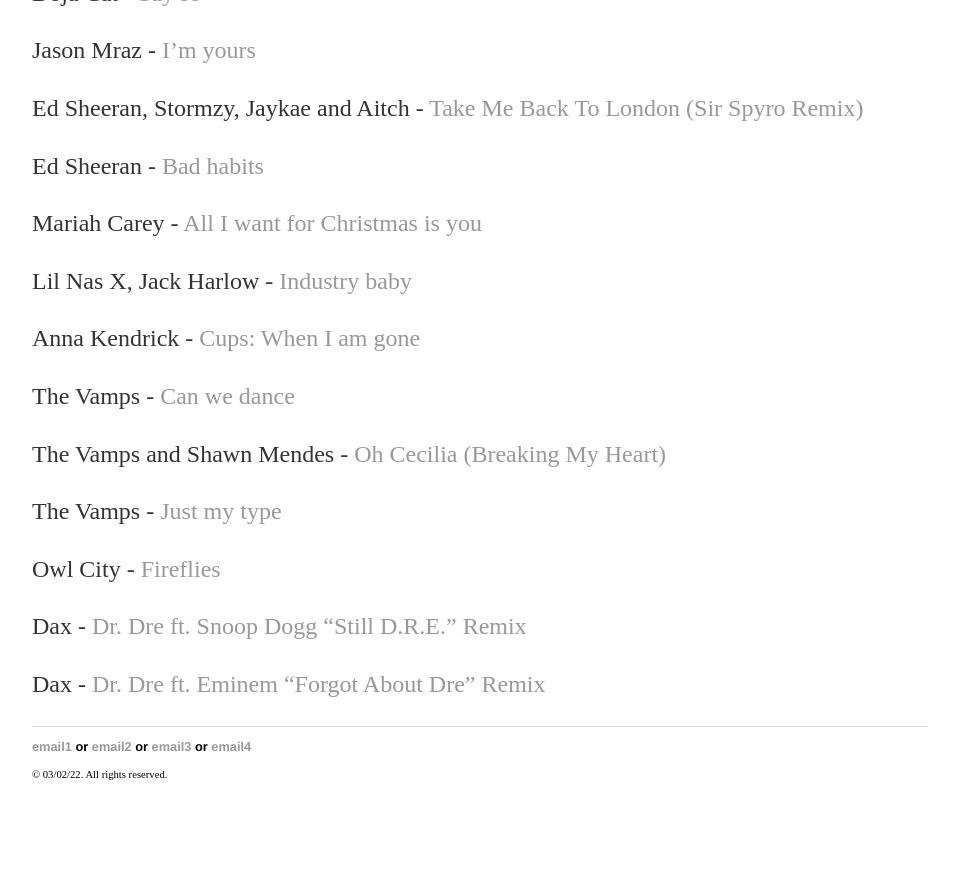
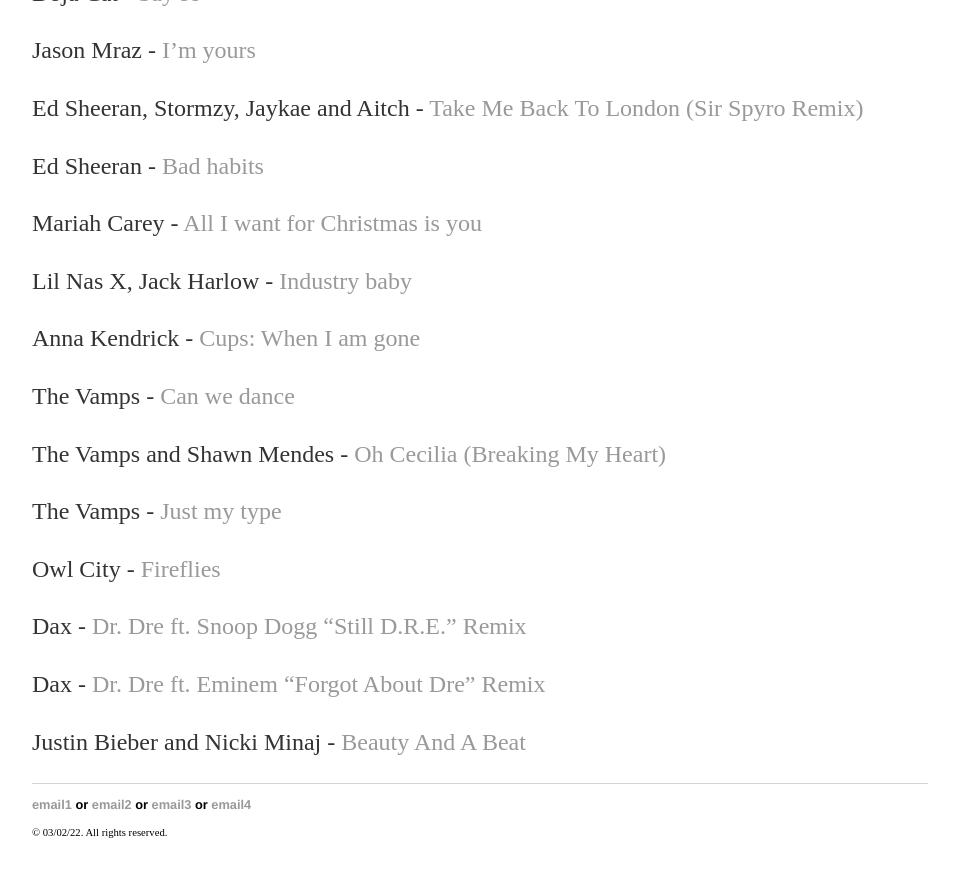
Before and after one commit to yjkweon24/yjkweon24.github.io, a Jekyll site: the page built from _posts/2018-10-23-songs-that-i-love.md, in a window 1280 px wide and 900 px high, scrolled down 18854 px. Shown: the top 877 px of the window, without its empty margins (160-1119 px from the left). Built offline with Jekyll 4.4.1, drawn with Linux system fonts in a browser that asks for light colours; before the commit the page ends 19696 px from its top, so only the background shows below that.

Commit message:
Update 2018-10-23-songs-that-i-love.md

```diff
--- a/_posts/2018-10-23-songs-that-i-love.md
+++ b/_posts/2018-10-23-songs-that-i-love.md
@@ -670,3 +670,5 @@
 Dax - [Dr. Dre ft. Snoop Dogg "Still D.R.E." Remix](https://www.youtube.com/watch?v=67Pylw3Kukc)
 
 Dax - [Dr. Dre ft. Eminem "Forgot About Dre" Remix](https://www.youtube.com/watch?v=nCGmeoyImIs)
+
+Justin Bieber and Nicki Minaj - [Beauty And A Beat](https://youtu.be/Ys7-6_t7OEQ)
```
